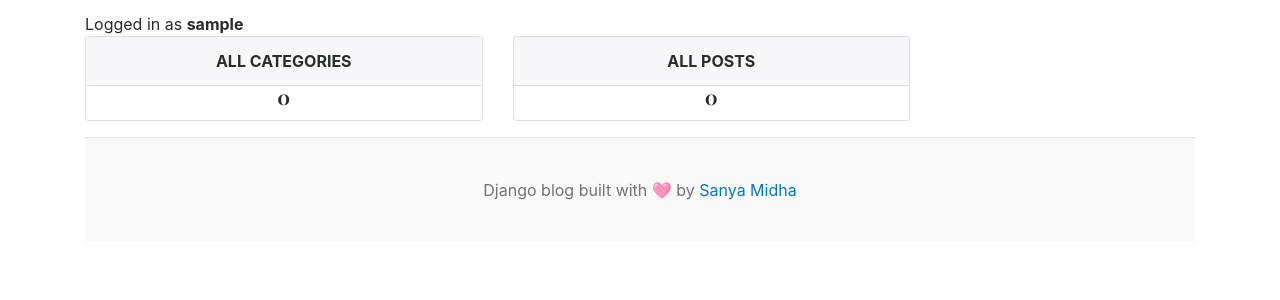
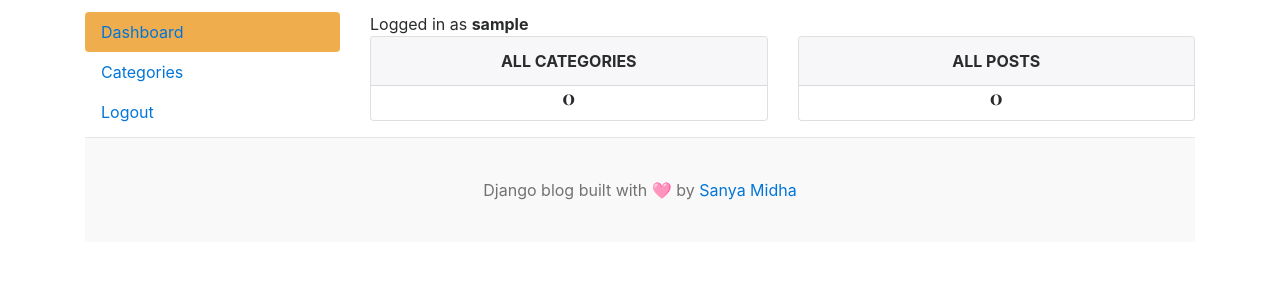
Before and after one commit to sanyamidha10/Django-Blog, a Django app: page /dashboard/ in a window 1280 px wide. Shown: the part 95-395 px from the top of the page. Run offline with Django 4.2, Linux system fonts and the light colour scheme; the visitor is signed in with stand-in values (Sample User, id 1); data that the repository does not hold is empty.

Commit message:
Dashboard sidebar

```diff
--- a/dashboards/urls.py
+++ b/dashboards/urls.py
@@ -3,6 +3,7 @@ from . import views
 
 urlpatterns = [
     path('', views.dashboard, name='dashboard'),
+    path('categories/', views.categories, name='categories'),
 
 
 ]
--- a/dashboards/views.py
+++ b/dashboards/views.py
@@ -1,7 +1,9 @@
 from django.shortcuts import render
 from blogs.models import Blog, Category
+from django .contrib.auth.decorators import login_required
 
 # Create your views here.
+@login_required(login_url='login')
 def dashboard(request):
     category_count = Category.objects.all().count()
     blogs_count = Blog.objects.all().count()
@@ -12,3 +14,7 @@ def dashboard(request):
     }
 
     return render(request, 'dashboard/dashboards.html', context)
+
+
+def categories(request):
+    return render(request, 'dashboard/categories.html')
--- /dev/null
+++ b/templates/dashboard/categories.html
@@ -0,0 +1,6 @@
+{% extends 'base.html' %}
+
+
+{% block content %}
+
+{% endblock content %}
--- a/templates/dashboard/dashboards.html
+++ b/templates/dashboard/dashboards.html
@@ -5,7 +5,7 @@
 <div class="row">
     <!-- Left sidebar -->
     <!-- load the sidebar here -->
-    {% comment %} {% include 'dashboard/sidebar.html' %} {% endcomment %}
+    {% include 'dashboard/sidebar.html' %}
 
     <!-- Right side content -->
     <div class="col-md-9">
--- /dev/null
+++ b/templates/dashboard/sidebar.html
@@ -0,0 +1,11 @@
+<div class="col-md-3">
+    <div class="nav flex-column nav-pills bg-light" aria-orientation="vertical">
+        <a href="{% url 'dashboard' %}" class="nav-link text-dark {% if '/dashboard/' == request.path %}bg-warning{% endif %}">Dashboard</a>
+        {% comment %} {% if perms.auth.view_user %} {% endcomment %}
+        {% comment %} <a href="{% url 'users' %}" class="nav-link text-dark {% if '/users/' in request.path %}bg-warning{% endif %}">Users</a> {% endcomment %}
+        {% comment %} {% endif %} {% endcomment %}
+        <a href="{% url 'categories' %}" class="nav-link text-dark {% if '/categories/' in request.path %}bg-warning{% endif %}">Categories</a>
+        {% comment %} <a href="{% url 'posts' %}" class="nav-link text-dark {% if '/posts/' in request.path %}bg-warning{% endif %}">Posts</a> {% endcomment %}
+        <a href="" class="nav-link text-dark">Logout</a>
+    </div>
+</div>
```
